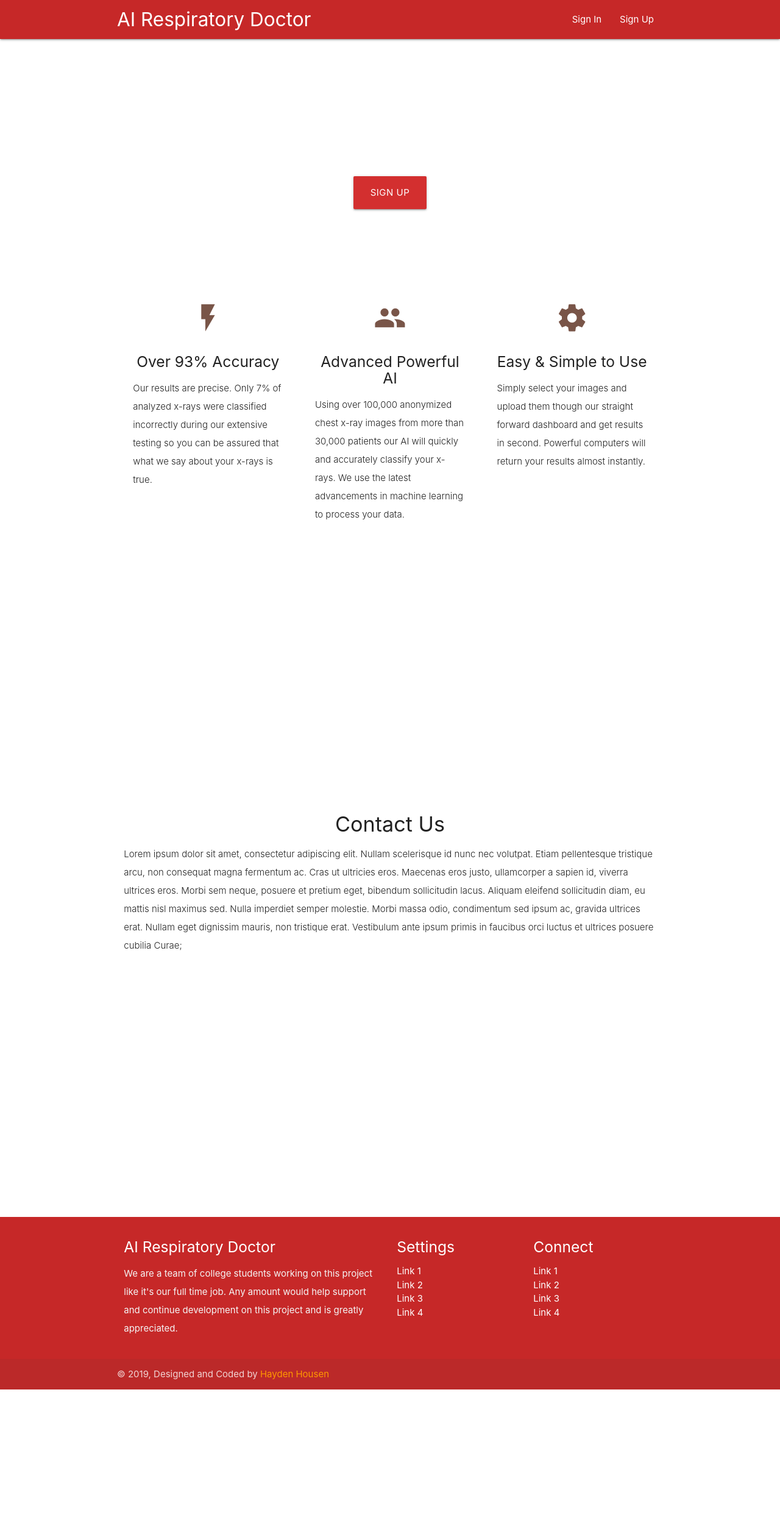
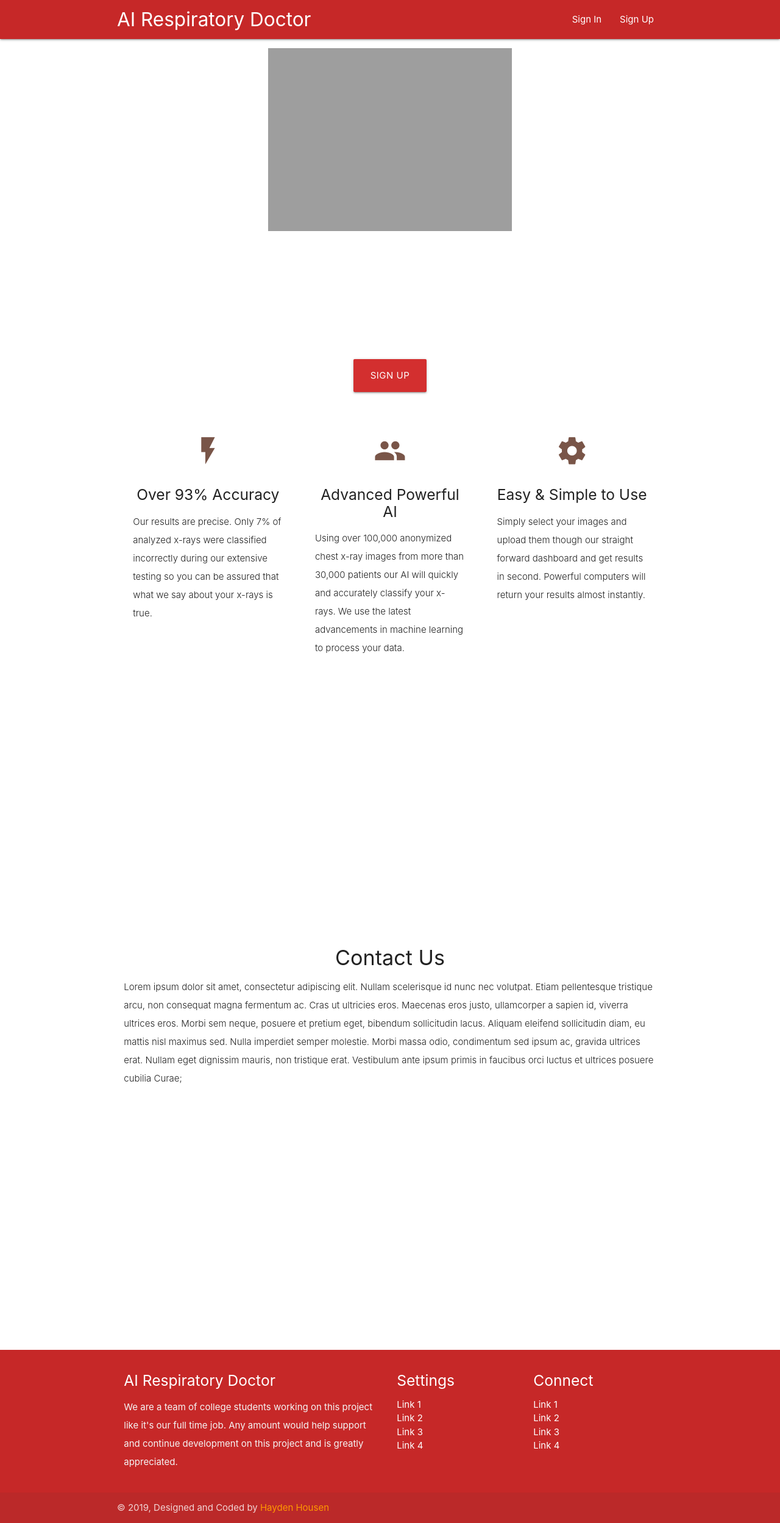
Before and after one commit to HHousen/ai-respiratory-doctor, a Flask app: page / in a window 1280 px wide. Shown: the whole page at 61% size. Before the commit the page ends 2279 px from the top, so only its background shows below. Run offline with Flask 2, Linux system fonts and the light colour scheme; style sheets or scripts are compiled from the project's sources; parts of the project's set-up code (start-up, migrations or seed data) failed here and were passed over; some libraries are stand-ins or nearby versions; grey boxes are pictures that could not be loaded.

Commit message:
Update .env, favicon, and readme

```diff
--- a/app/templates/index.html
+++ b/app/templates/index.html
@@ -6,6 +6,9 @@
 			<div class="section no-pad-bot">
 			  <div class="container">
 				<br><br>
+				<div class="row center">
+					<img src="{{ url_for('static', filename='img/logo_256.png') }}" alt="Doctor Logo">
+				</div>
 				<h1 class="header center">AI Respiratory Doctor</h1>
 				<div class="row center">
 				  <h5 class="header col s12 light">Scan medical chest x-rays for 14 different diseases using AI</h5>
--- a/app/templates/layout.html
+++ b/app/templates/layout.html
@@ -8,7 +8,7 @@
 	<meta name="viewport" content="width=device-width, initial-scale=1, shrink-to-fit=no">
 
 	<title>{{ title }} - AI Respiratory Doctor</title>
-	<link rel="shortcut icon" href="{{ url_for('static', filename='img/favicon.ico') }}">
+	<link rel="shortcut icon" href="{{ url_for('static', filename='img/favicon.png') }}">
 
 	<!-- Materialize.css Icons -->
 	<link href="https://fonts.googleapis.com/icon?family=Material+Icons" rel="stylesheet">
```
Also changed, not shown: README.md, 1 other file.
